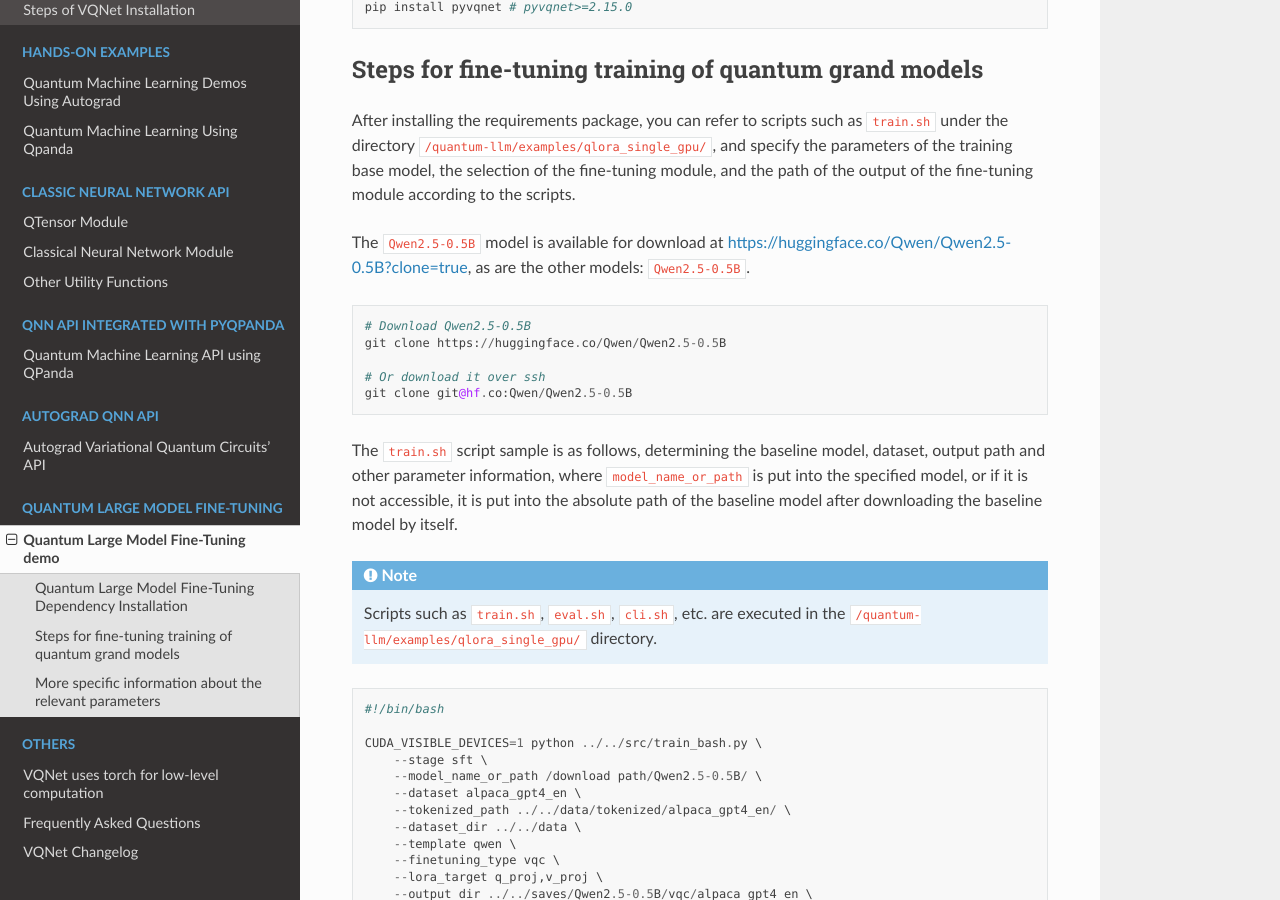
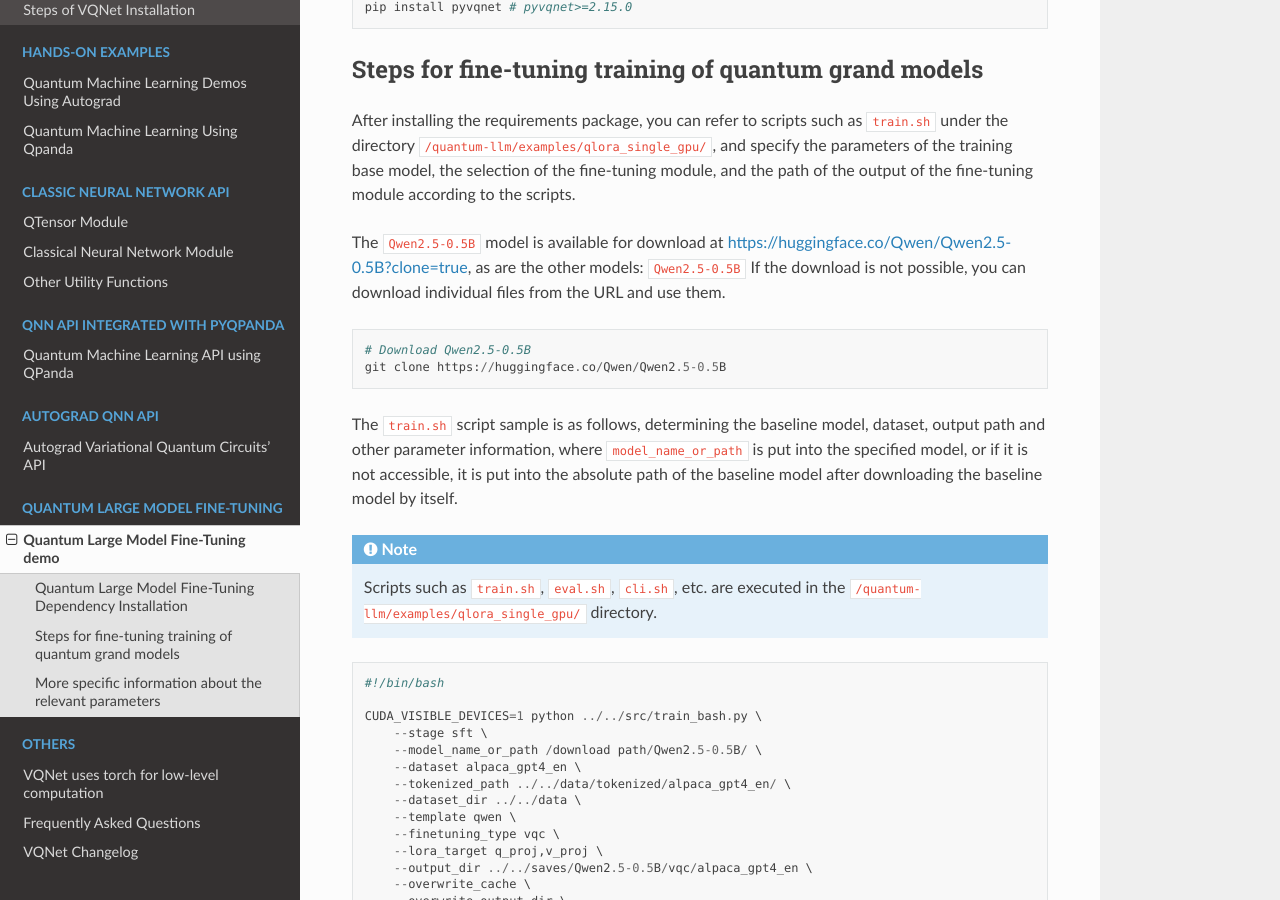
Before and after one commit to OriginQ/VQNET2.0-tutorial-en, a Sphinx documentation site: the page built from source/rst/llm.rst, in a window 1280 px wide and 900 px high, scrolled down 1110 px. Built offline with Sphinx 7.4.7 and the Read the Docs theme 3.1.0, drawn with Linux system fonts in a browser that asks for light colours.

Commit message:
[fix] fix README.md download models content

```diff
--- a/source/rst/llm.rst
+++ b/source/rst/llm.rst
@@ -44,16 +44,12 @@
 
 After installing the requirements package, you can refer to scripts such as ``train.sh`` under the directory ``/quantum-llm/examples/qlora_single_gpu/``, and specify the parameters of the training base model, the selection of the fine-tuning module, and the path of the output of the fine-tuning module according to the scripts.
 
-The ``Qwen2.5-0.5B`` model is available for download at https://huggingface.co/Qwen/Qwen2.5-0.5B?clone=true, as are the other models: ``Qwen2.5-0.5B``.
+The ``Qwen2.5-0.5B`` model is available for download at https://huggingface.co/Qwen/Qwen2.5-0.5B?clone=true, as are the other models: ``Qwen2.5-0.5B`` If the download is not possible, you can download individual files from the URL and use them.
 
 .. code-block::
 
     # Download Qwen2.5-0.5B
     git clone https://huggingface.co/Qwen/Qwen2.5-0.5B
-
-    # Or download it over ssh
-    git clone git@hf.co:Qwen/Qwen2.5-0.5B
-
 
 The ``train.sh`` script sample is as follows, determining the baseline model, dataset, output path and other parameter information, where ``model_name_or_path`` is put into the specified model, or if it is not accessible, it is put into the absolute path of the baseline model after downloading the baseline model by itself.
 
```
